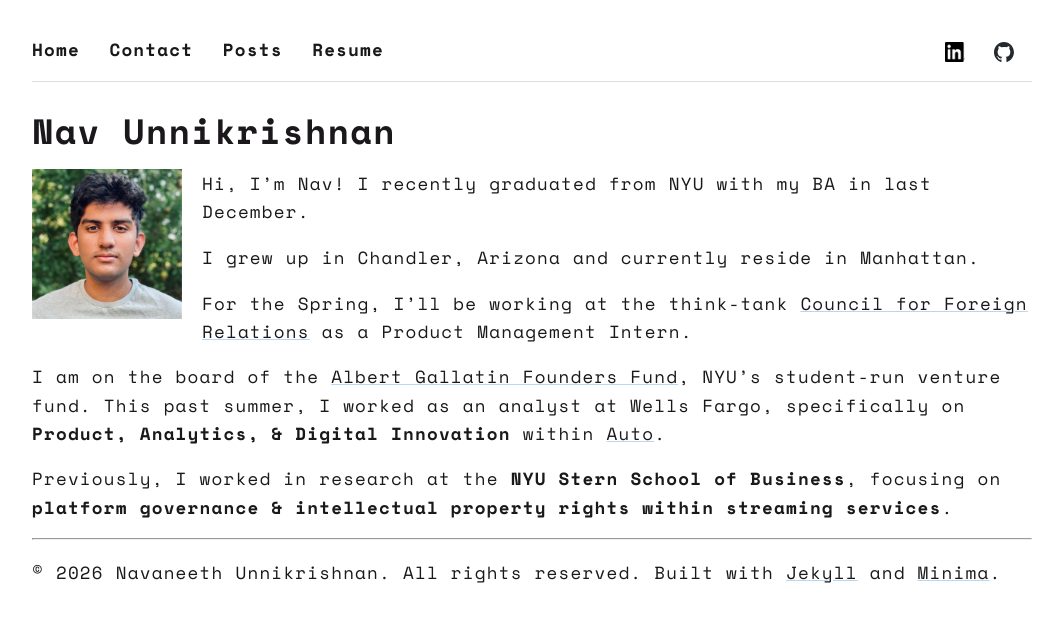
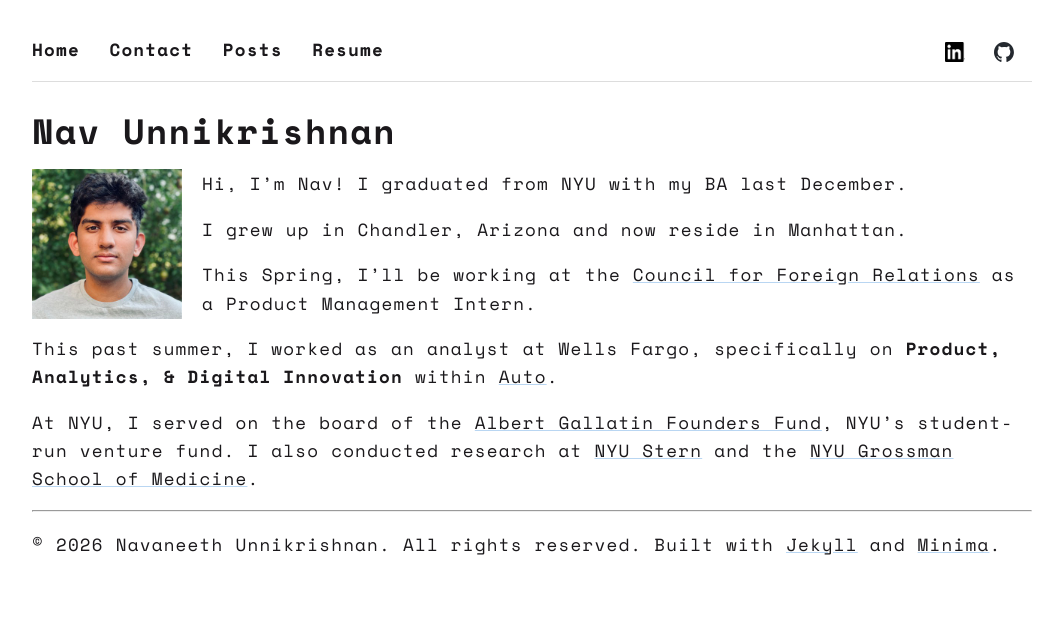
Before and after one commit to navunni/navunni.github.io, a Jekyll site: the page built from index.md, in a window 1280 px wide. Shown: the top 622 px of the page, without its empty margins (108-1171 px from the left). Built offline with Jekyll 4.4.1, drawn with Linux system fonts in a browser that asks for light colours.

Commit message:
final changes

```diff
--- a/index.md
+++ b/index.md
@@ -7,12 +7,12 @@
 
 <img src="/assets/headshot.jpeg" alt="My Headshot" class="headshot">
 
-Hi, I'm Nav! I recently graduated from NYU with my BA in last December.
+Hi, I'm Nav! I graduated from NYU with my BA last December.
 
-I grew up in Chandler, Arizona and currently reside in Manhattan.
+I grew up in Chandler, Arizona and now reside in Manhattan.
 
-For the Spring, I'll be working at the think-tank [Council for Foreign Relations](https://www.cfr.org/) as a Product Management Intern.
+This Spring, I'll be working at the [Council for Foreign Relations](https://www.cfr.org/) as a Product Management Intern.
 
-I am on the board of the [Albert Gallatin Founders Fund](https://forms.gallatin.nyu.edu/node/782), NYU's student-run venture fund. This past summer, I worked as an analyst at Wells Fargo, specifically on **Product, Analytics, & Digital Innovation** within [Auto](https://www.wellsfargo.com/auto-loans/).
+This past summer, I worked as an analyst at Wells Fargo, specifically on **Product, Analytics, & Digital Innovation** within [Auto](https://www.wellsfargo.com/auto-loans/).
 
-Previously, I worked in research at the **NYU Stern School of Business**, focusing on **platform governance & intellectual property rights within streaming services**.
+At NYU, I served on the board of the [Albert Gallatin Founders Fund](https://forms.gallatin.nyu.edu/node/782), NYU's student-run venture fund. I also conducted research at [NYU Stern](https://www.stern.nyu.edu/experience-stern/about/departments-centers-initiatives/academic-departments/tops) and the [NYU Grossman School of Medicine](https://med.nyu.edu/departments-institutes/population-health/divisions-sections-centers/health-behavior/section-health-choice-policy-evaluation/research/health-evaluation-analytics-lab).
```
